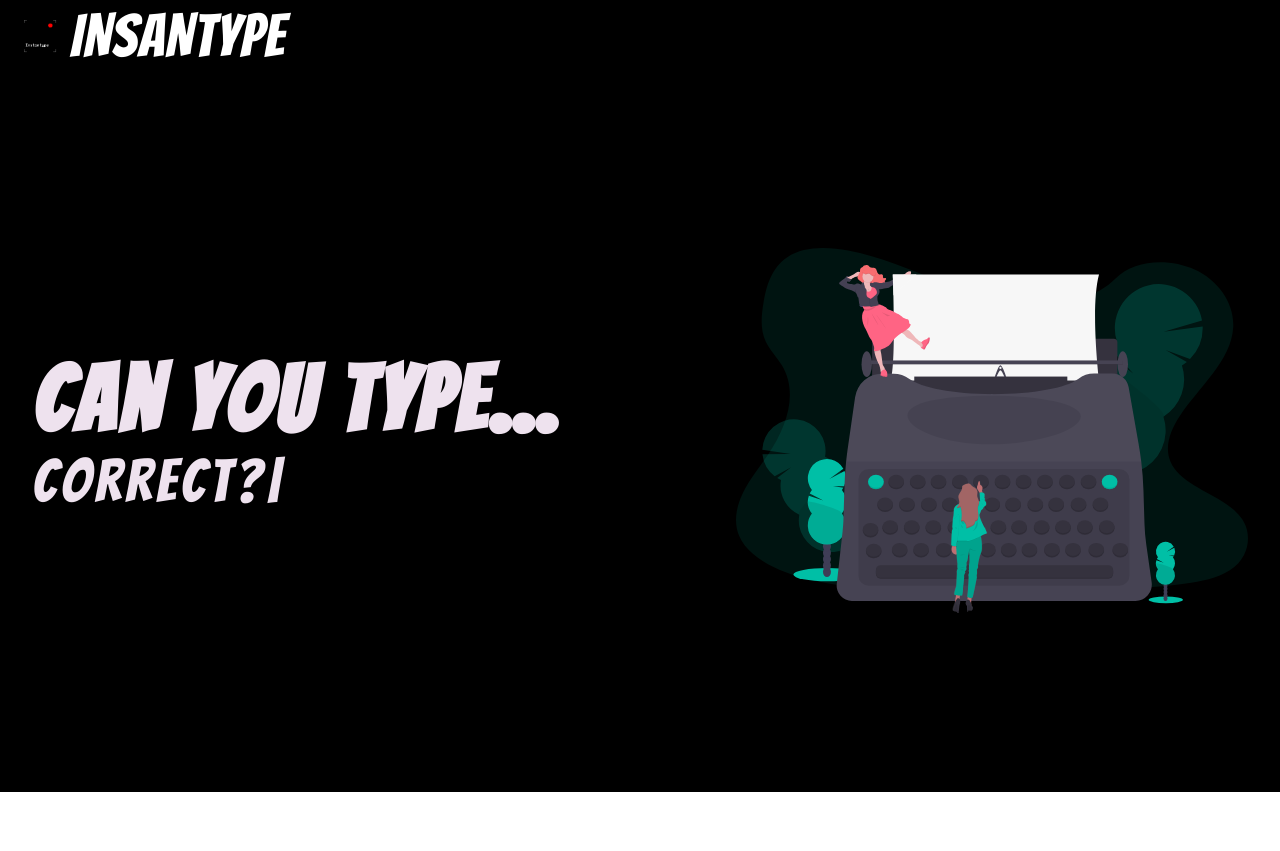
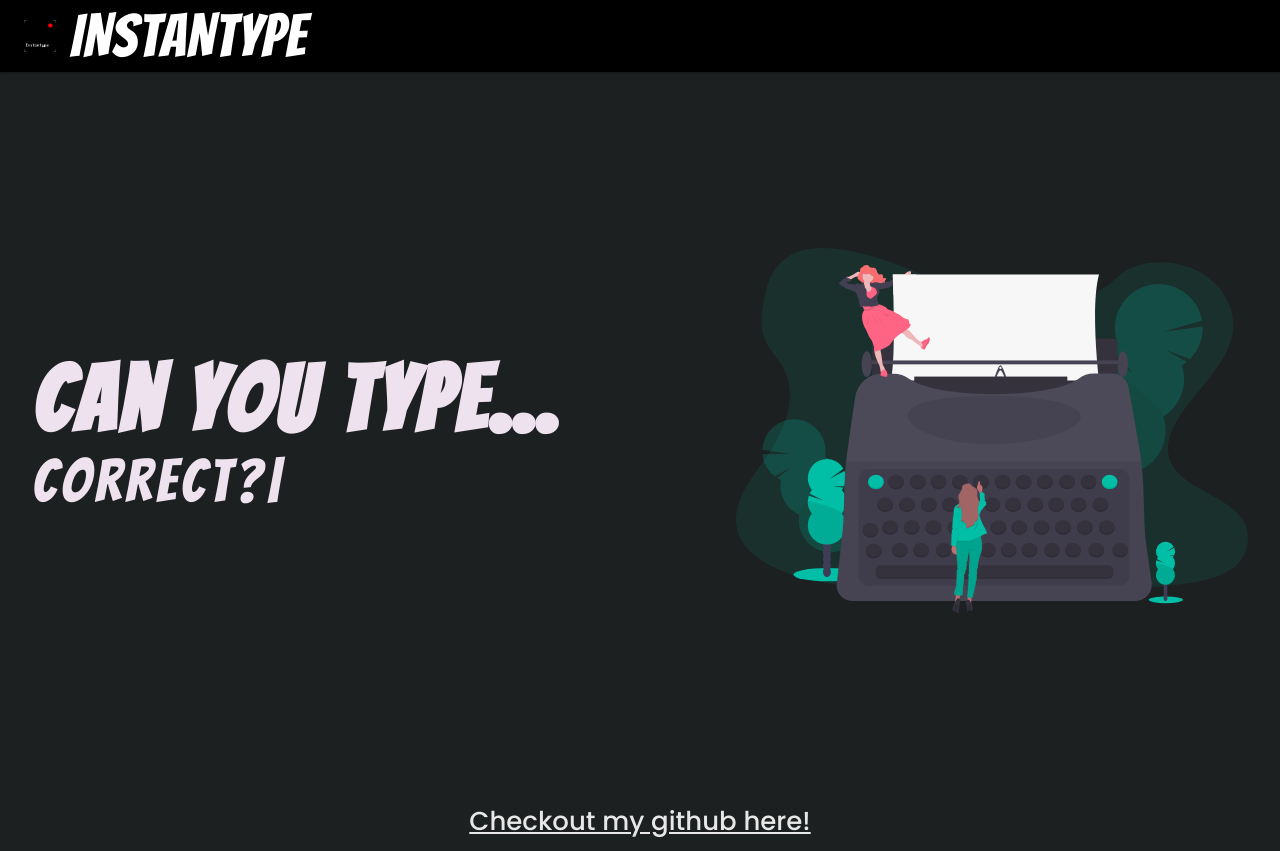
Before and after one commit to kamarasuruthvik/instantype, a React (Create React App) app: page / in a window 1280 px wide. Before the commit the page ends 800 px from the top, so only its background shows below. Built offline with nearby package versions, Linux system fonts and the light colour scheme.

Commit message:
Added footer component

```diff
--- a/src/components/App/App.jsx
+++ b/src/components/App/App.jsx
@@ -1,4 +1,5 @@
 import React from 'react';
+import Footer from '../Footer/Footer';
 import Landing from '../Landing/Landing';
 import Nav from '../Nav/Nav';
 import './App.css';
@@ -9,7 +10,7 @@
             <div className="app">
                 <Nav/>
                 <Landing/>
-
+                <Footer/>
             </div>
         );
     }
--- /dev/null
+++ b/src/components/Footer/Footer.css
@@ -0,0 +1,16 @@
+.Footer-container {
+  display: flex;
+
+  justify-content: center;
+  background: #1d2020;
+  margin: 0;
+  box-shadow: 0 1px 3px rgba(0, 0, 0, 0.12) 0 1px 2px rgba(0, 0, 0, 0.26);
+  z-index: 99;
+}
+
+.link-container {
+  font-size: 26px;
+  color: #e7e7e7;
+  margin: 10px;
+  text-align: center;
+}
--- /dev/null
+++ b/src/components/Footer/Footer.jsx
@@ -0,0 +1,15 @@
+import React from 'react';
+import './Footer.css';
+
+const Footer=()=>{
+    return (
+        <div className="Footer-container">
+            <a href="https://github.com/kamarasuruthvik" className="link-container" rel="github-link"
+            target="_blank">
+                Checkout my github here!
+            </a>
+        </div>
+    );
+}
+
+export default Footer;
--- a/src/components/Landing/Landing.css
+++ b/src/components/Landing/Landing.css
@@ -8,6 +8,7 @@
   font-family: "Bangers", cursive;
   margin: 0;
   flex-wrap: wrap;
+  background: #1d2020;
 }
 .landing-header {
   font-size: 92px;
--- a/src/components/Nav/Nav.jsx
+++ b/src/components/Nav/Nav.jsx
@@ -6,7 +6,7 @@
         <div className="nav-container">
             <div className="nav-left">
                 <img className="instantype-logo" src={logo} alt="logo"/>
-                <p className="instantype-logo-text">INSANTYPE</p>
+                <p className="instantype-logo-text">INSTANTYPE</p>
             </div>
         </div>
     );
```
